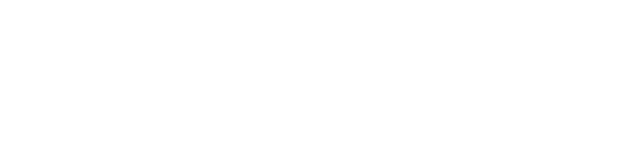
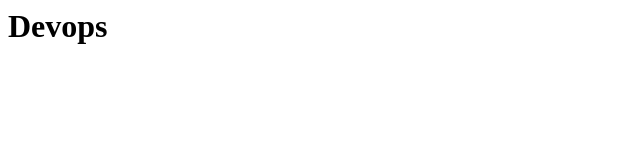
Before and after one commit to Arigapudi/front-end-app, a plain HTML site: page index.html in a window 1280 px wide. Shown: the whole page, without its empty margins (0-640 px from the left). Drawn offline with Linux system fonts and the light colour scheme.

Commit message:
index page updated

```diff
--- a/index.html
+++ b/index.html
@@ -3,4 +3,5 @@
 </head>
 <body>
     <title>Digital Lync</title>
+<h1>Devops</h1>
 </body>
```
